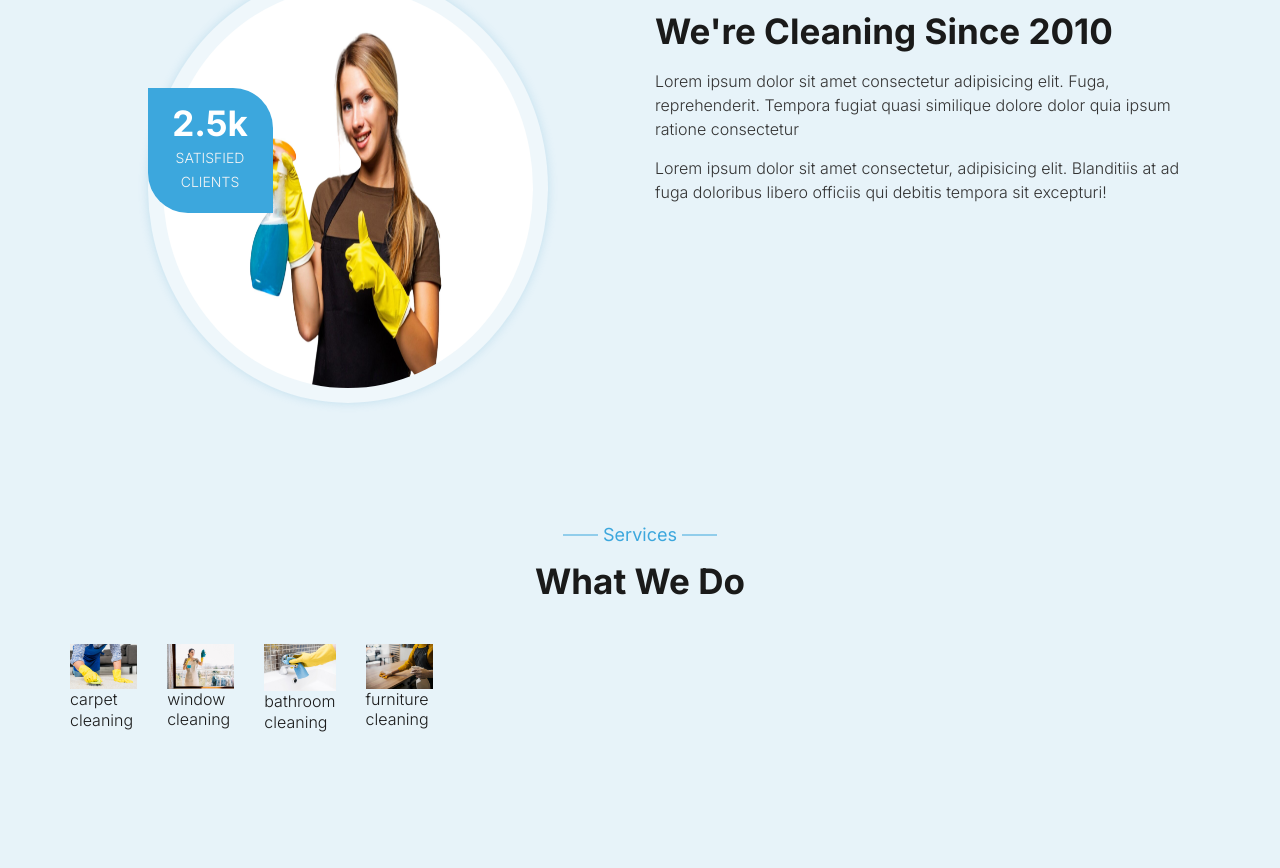
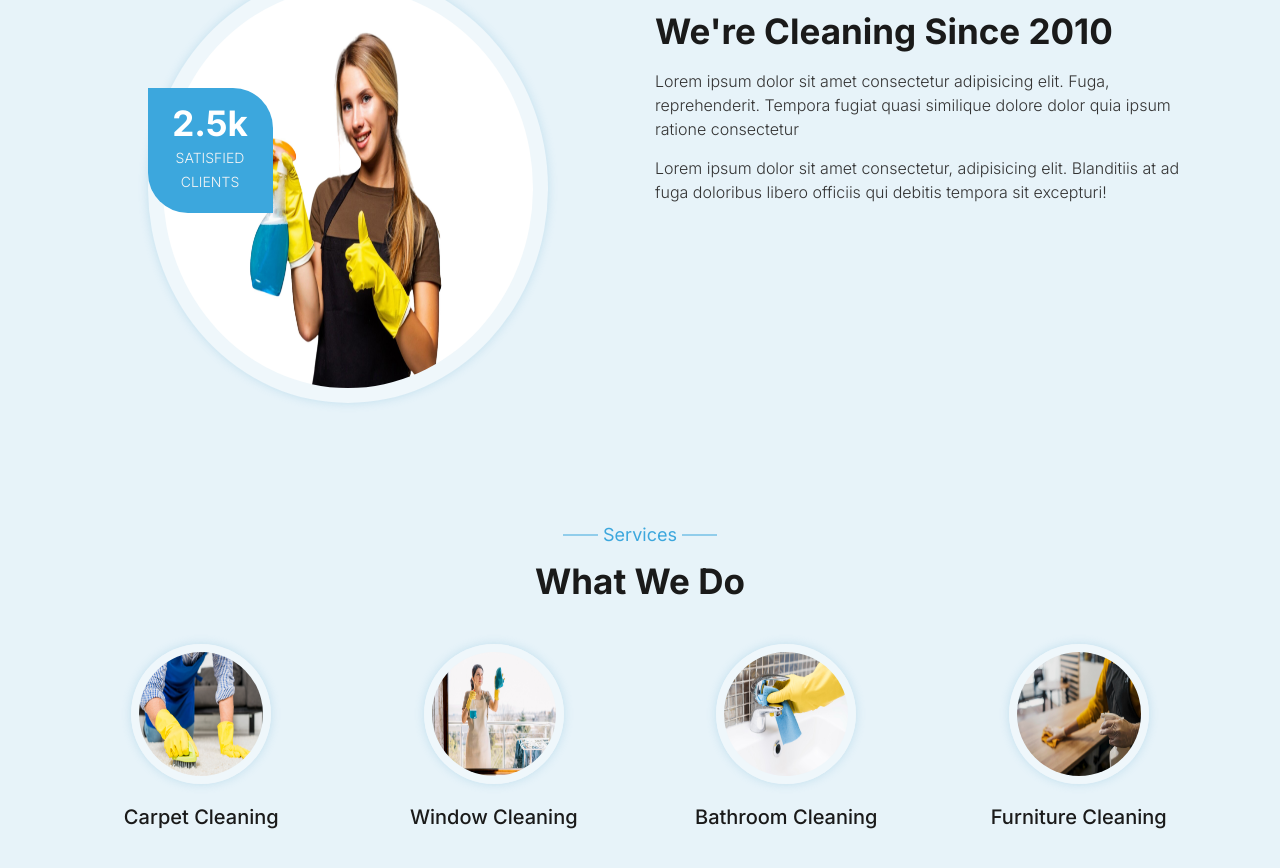
Before and after one commit to FrancisFlow/frontend-training, a Next.js app: page / in a window 1280 px wide. Shown: the part 1080-1948 px from the top of the page. Before the commit the page ends 1873 px from the top, so only its background shows below. Built offline with nearby package versions, Linux system fonts and the light colour scheme.

Commit message:
Created a grid and added round borders and boxshadow for images

```diff
--- a/src/app/globals.css
+++ b/src/app/globals.css
@@ -360,6 +360,38 @@ p{
   margin: 0;
 }
 /* services */
+
+.services-item {
+  grid-column: span 3;
+  text-align: center;
+}
+
+.services-item .img-box{
+  width: 140px;
+  height: 140px;
+  border-radius: 50%;
+  margin: 0 auto 20px;
+  box-shadow: var(--shadow);
+  background-color: var(--bg-color);
+  overflow: hidden;
+}
+.services-item .img-box img{
+  width: 140px;
+  height: 140px;
+  background-color: var(--bg-color);
+  padding: 8px;
+  border-radius: 50%;
+  transition: transform .5s ease;
+}
+.services-item:hover .img-box img{
+  transform: scale(1.5);
+}
+.services-item h3 {
+  text-transform: capitalize;
+  font-size: var(--fs-xl);
+  font-weight: 500;
+
+}
 /* pricing */
 /* team */
 /* contact */
```
